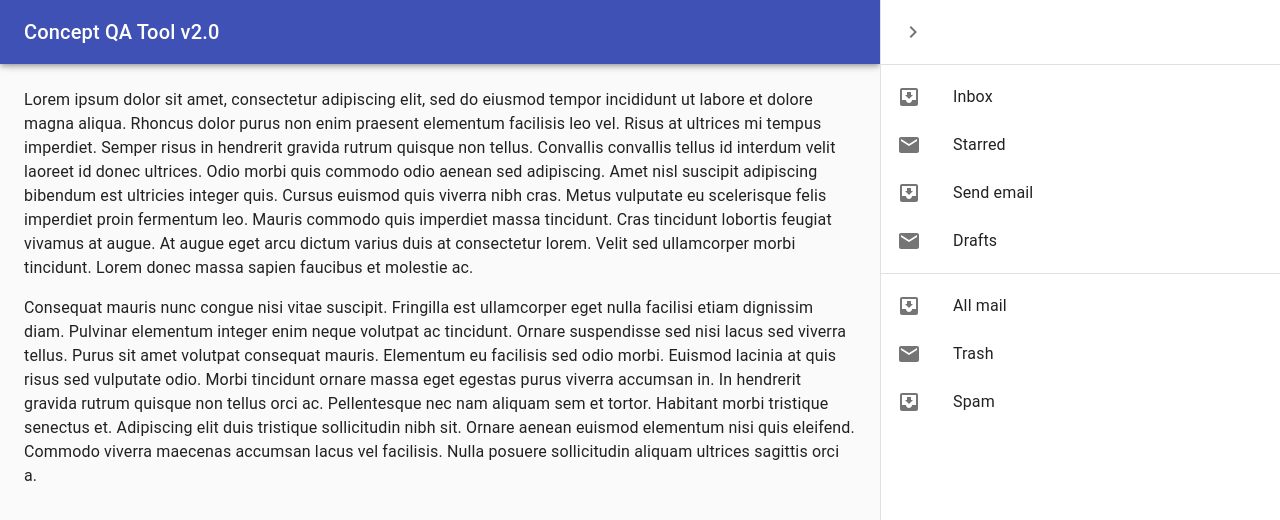
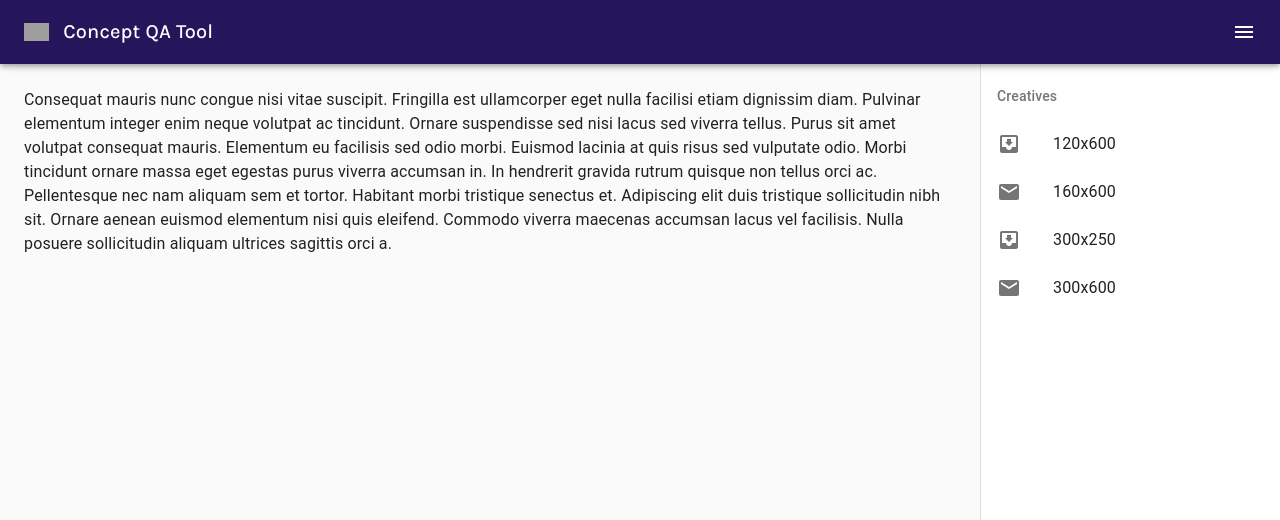
Before and after one commit to lorencianodramayo/qatoolv2, a React (Create React App) app in the folder client/: page /1 in a window 1280 px wide. Both pictures are taken after a click on the button "open drawer". Shown: the top 520 px of the page. Built offline with nearby package versions, Linux system fonts and the light colour scheme; grey boxes are pictures that could not be loaded.

Commit message:
updated theme

```diff
--- a/client/src/components/Main.js
+++ b/client/src/components/Main.js
@@ -10,6 +10,11 @@ import background from '../background.svg';
 import logo from '../logo.svg';
 
 const useStyles = makeStyles((theme) => ({
+  "@global": {
+    body: {
+      fontFamily: 'Karla, sans-serif',
+    }
+  },
   root: {
     height: '100vh',
   },
@@ -51,7 +56,7 @@ export default function Main() {
   return (
     <Grid container component="main" className={classes.root}>
       <CssBaseline />
-      <Grid item xs={12} sm={8} md={5} component={Paper} elevation={6} square>
+      <Grid item xs={12} sm={8} md={5} component={Paper} elevation={20} square>
         <div className={classes.paper}>
           <img src={logo} alt="logo" className={classes.logo} />
           <Typography component="h1" variant="h5" className={classes.title}>
--- a/client/src/components/Tool.js
+++ b/client/src/components/Tool.js
@@ -12,13 +12,16 @@ import IconButton from '@material-ui/core/IconButton';
 import MenuIcon from '@material-ui/icons/Menu';
 import ChevronLeftIcon from '@material-ui/icons/ChevronLeft';
 import ChevronRightIcon from '@material-ui/icons/ChevronRight';
+import ListSubheader from '@material-ui/core/ListSubheader';
 import ListItem from '@material-ui/core/ListItem';
 import ListItemIcon from '@material-ui/core/ListItemIcon';
 import ListItemText from '@material-ui/core/ListItemText';
 import InboxIcon from '@material-ui/icons/MoveToInbox';
 import MailIcon from '@material-ui/icons/Mail';
 
-const drawerWidth = 400;
+import logo from '../logo.svg';
+
+const drawerWidth = 300;
 
 const useStyles = makeStyles((theme) => ({
   root: {
@@ -29,24 +32,22 @@ const useStyles = makeStyles((theme) => ({
       easing: theme.transitions.easing.sharp,
       duration: theme.transitions.duration.leavingScreen,
     }),
+    zIndex: theme.zIndex.drawer + 1,
+    background: "#25165B"
   },
   appBarShift: {
-    width: `calc(100% - ${drawerWidth}px)`,
     transition: theme.transitions.create(['margin', 'width'], {
       easing: theme.transitions.easing.easeOut,
       duration: theme.transitions.duration.enteringScreen,
     }),
-    marginRight: drawerWidth,
   },
   title: {
     flexGrow: 1,
-  },
-  hide: {
-    display: 'none',
+    fontFamily: 'Karla, sans-serif',
   },
   drawer: {
     width: drawerWidth,
-    flexShrink: 0,
+    flexShrink: 0
   },
   drawerPaper: {
     width: drawerWidth,
@@ -76,15 +77,19 @@ const useStyles = makeStyles((theme) => ({
     }),
     marginRight: 0,
   },
+  logo: {
+    width: "1.8em",
+    marginRight: "1em"
+  }
 }));
 
-export default function Tool() {
+export default function PersistentDrawerRight() {
   const classes = useStyles();
   const theme = useTheme();
   const [open, setOpen] = React.useState(false);
 
   const handleDrawerOpen = () => {
-    setOpen(true);
+    setOpen(!open);
   };
 
   const handleDrawerClose = () => {
@@ -101,15 +106,16 @@ export default function Tool() {
         })}
       >
         <Toolbar>
+          <img src={logo} alt="logo" className={classes.logo}/>
           <Typography variant="h6" noWrap className={classes.title}>
-            Concept QA Tool v2.0
+            Concept QA Tool
           </Typography>
           <IconButton
             color="inherit"
             aria-label="open drawer"
             edge="end"
             onClick={handleDrawerOpen}
-            className={clsx(open && classes.hide)}
+            className={open}
           >
             <MenuIcon />
           </IconButton>
@@ -121,18 +127,6 @@ export default function Tool() {
         })}
       >
         <div className={classes.drawerHeader} />
-        <Typography paragraph>
-          Lorem ipsum dolor sit amet, consectetur adipiscing elit, sed do eiusmod tempor incididunt
-          ut labore et dolore magna aliqua. Rhoncus dolor purus non enim praesent elementum
-          facilisis leo vel. Risus at ultrices mi tempus imperdiet. Semper risus in hendrerit
-          gravida rutrum quisque non tellus. Convallis convallis tellus id interdum velit laoreet id
-          donec ultrices. Odio morbi quis commodo odio aenean sed adipiscing. Amet nisl suscipit
-          adipiscing bibendum est ultricies integer quis. Cursus euismod quis viverra nibh cras.
-          Metus vulputate eu scelerisque felis imperdiet proin fermentum leo. Mauris commodo quis
-          imperdiet massa tincidunt. Cras tincidunt lobortis feugiat vivamus at augue. At augue eget
-          arcu dictum varius duis at consectetur lorem. Velit sed ullamcorper morbi tincidunt. Lorem
-          donec massa sapien faucibus et molestie ac.
-        </Typography>
         <Typography paragraph>
           Consequat mauris nunc congue nisi vitae suscipit. Fringilla est ullamcorper eget nulla
           facilisi etiam dignissim diam. Pulvinar elementum integer enim neque volutpat ac
@@ -154,23 +148,10 @@ export default function Tool() {
           paper: classes.drawerPaper,
         }}
       >
-        <div className={classes.drawerHeader}>
-          <IconButton onClick={handleDrawerClose}>
-            {theme.direction === 'rtl' ? <ChevronLeftIcon /> : <ChevronRightIcon />}
-          </IconButton>
-        </div>
-        <Divider />
+        <div className={classes.drawerHeader} />
         <List>
-          {['Inbox', 'Starred', 'Send email', 'Drafts'].map((text, index) => (
-            <ListItem button key={text}>
-              <ListItemIcon>{index % 2 === 0 ? <InboxIcon /> : <MailIcon />}</ListItemIcon>
-              <ListItemText primary={text} />
-            </ListItem>
-          ))}
-        </List>
-        <Divider />
-        <List>
-          {['All mail', 'Trash', 'Spam'].map((text, index) => (
+          <ListSubheader>Creatives</ListSubheader>
+          {['120x600', '160x600', '300x250', '300x600'].map((text, index) => (
             <ListItem button key={text}>
               <ListItemIcon>{index % 2 === 0 ? <InboxIcon /> : <MailIcon />}</ListItemIcon>
               <ListItemText primary={text} />
```
